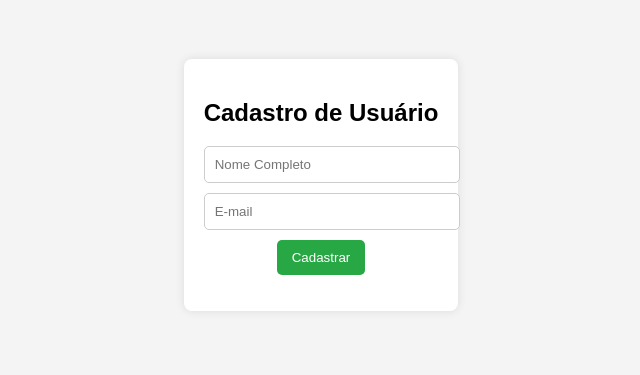
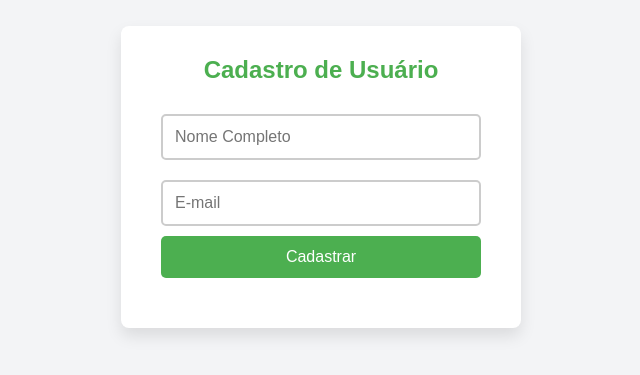
Before and after one commit to jorggehenriique/cadastro, a plain HTML site: page index.html in a window 1280 px wide. Shown: the part 223-598 px from the top of the page, without its empty margins (319-959 px from the left). Drawn offline with Linux system fonts and the light colour scheme.

Commit message:
Update style.css

```diff
--- a/css/style.css
+++ b/css/style.css
@@ -1,43 +1,89 @@
+/* Reset de margens e padding */
+* {
+    margin: 0;
+    padding: 0;
+    box-sizing: border-box;
+}
+
+/* Corpo da página */
 body {
-    font-family: Arial, sans-serif;
+    font-family: 'Arial', sans-serif;
+    background-color: #f3f4f6;
     display: flex;
     justify-content: center;
     align-items: center;
     height: 100vh;
-    background-color: #f4f4f4;
+    color: #333;
 }
 
+/* Container do formulário */
 .container {
-    background: white;
-    padding: 20px;
+    background-color: #fff;
+    padding: 30px 40px;
     border-radius: 8px;
-    box-shadow: 0 0 10px rgba(0, 0, 0, 0.1);
+    box-shadow: 0 8px 16px rgba(0, 0, 0, 0.1);
+    width: 100%;
+    max-width: 400px;
     text-align: center;
 }
 
-input {
-    display: block;
-    width: 100%;
-    padding: 10px;
-    margin: 10px 0;
-    border: 1px solid #ccc;
-    border-radius: 5px;
+/* Título */
+h2 {
+    font-size: 24px;
+    margin-bottom: 20px;
+    color: #4CAF50;
 }
 
+/* Campos de input */
+input {
+    width: 100%;
+    padding: 12px;
+    margin: 10px 0;
+    border: 2px solid #ccc;
+    border-radius: 5px;
+    font-size: 16px;
+    transition: border 0.3s ease;
+}
+
+input:focus {
+    border-color: #4CAF50;
+    outline: none;
+}
+
+/* Botão */
 button {
-    background-color: #28a745;
-    color: white;
-    padding: 10px 15px;
+    width: 100%;
+    padding: 12px;
+    background-color: #4CAF50;
+    color: #fff;
     border: none;
     border-radius: 5px;
+    font-size: 16px;
     cursor: pointer;
+    transition: background-color 0.3s ease;
 }
 
 button:hover {
-    background-color: #218838;
+    background-color: #45a049;
 }
 
+/* Mensagens */
 p {
-    margin-top: 10px;
+    margin-top: 20px;
+    font-size: 16px;
     font-weight: bold;
 }
+
+p#mensagem {
+    color: red;
+}
+
+/* Responsividade */
+@media (max-width: 480px) {
+    .container {
+        padding: 20px;
+    }
+    h2 {
+        font-size: 20px;
+    }
+}
```
